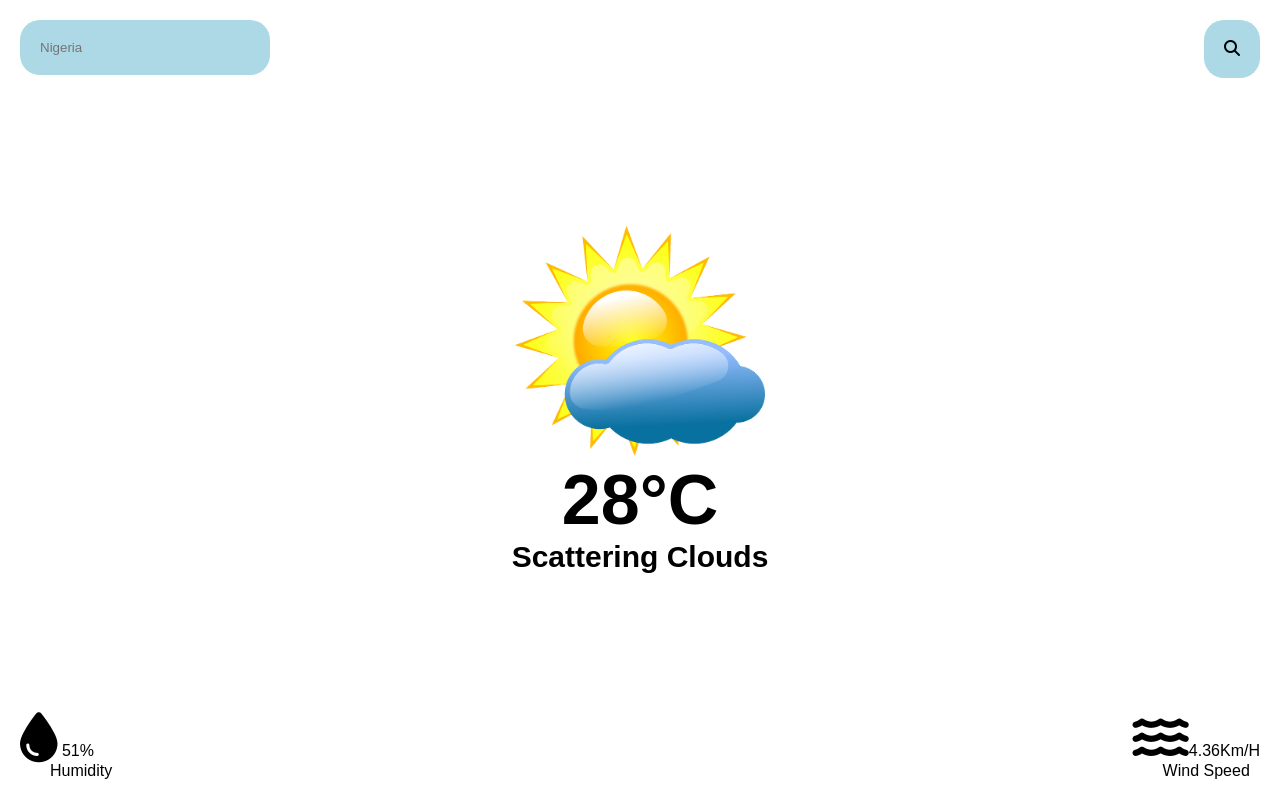
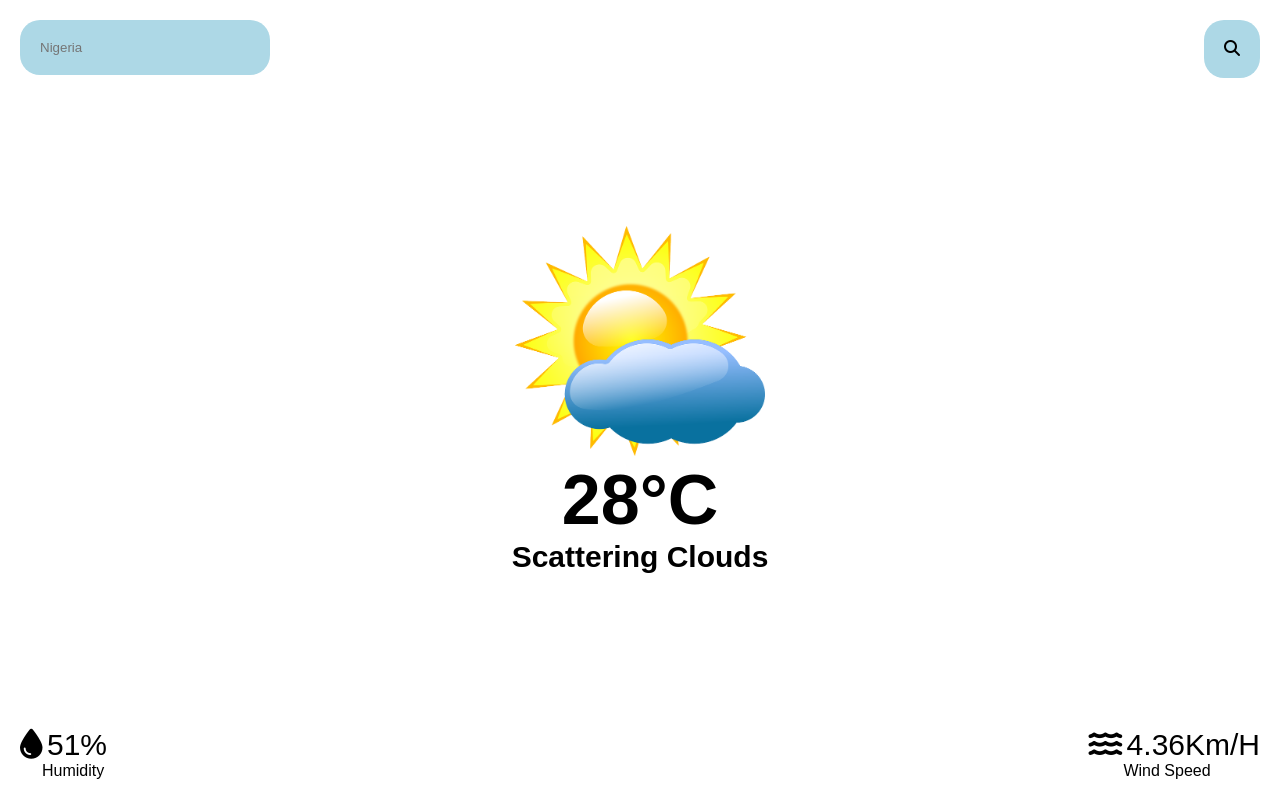
Before and after one commit to samueltuoyo/Weather-App, a plain HTML site: page index.html in a window 1280 px wide. Drawn offline with Linux system fonts and the light colour scheme.

Commit message:
Add files via upload

```diff
--- a/app.js
+++ b/app.js
@@ -42,4 +42,10 @@ function fetchWeather() {
   searchInput.value = '';
 }
 
+searchInput.addEventListener('keypress', (event) => {
+    if (event.key === 'Enter') {
+        fetchWeather();
+    }
+});
+
 searchBtn.addEventListener('click', fetchWeather);
--- a/index.html
+++ b/index.html
@@ -26,10 +26,10 @@
     </div>
   <footer>
         <div class="tint">
-            <i class="fas fa-tint"></i> <span id="humidity">51%</span> <p>Humidity </p>
+            <i class="fas fa-tint"></i> <span id="humidity">51%</span> <span class="p">Humidity</span>
         </div>
-       <div class="tint">
-            <i class="fas fa-water"></i><span id="wind-speed">4.36Km/H</span> <p>Wind Speed</p>
+       <div class="tint tint2">
+            <i class="fas fa-water"></i> <span id="wind-speed">4.36Km/H</span> <span class="p2">Wind Speed</span>
         </div>
   </footer>
   <script src="app.js"></script>
--- a/styles.css
+++ b/styles.css
@@ -34,14 +34,27 @@ footer{
  }
 
 footer .tint i{
-    font-size: 50px;
+    font-size: 30px;
 }
-footer .tint span{
-    margin-bottom: 40px;
+
+footer #humidity, #wind-speed{
+    font-size: 30px;
 }
-footer .tint p{
-    margin-left: 30px;
+
+footer #humidity{
+    margin-right: 50px;
 }
+
+footer .tint .p{
+    margin-left: 22px;
+    display: block;
+}
+
+footer .tint .p2{
+    margin-left: 35px;
+    display: block;
+}
+
 input[type="search"]{
     border: none;
     border-radius: 20px;
```
